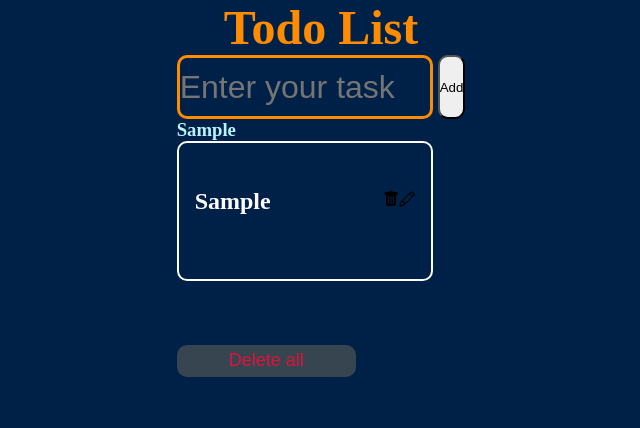
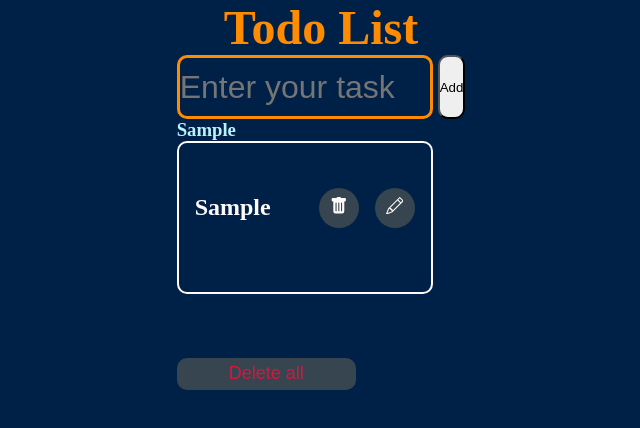
Before and after one commit to thodorisKall/Todo-List, a React (Create React App) app: page / in a window 1280 px wide. Both pictures are taken after typing "Sample" into the empty fields and a click on the button "Add". Shown: the top 428 px of the page, without its empty margins (319-959 px from the left). Built offline with nearby package versions, Linux system fonts and the light colour scheme.

Commit message:
feat: complete basic funcionality of Task component

```diff
--- a/src/Task.js
+++ b/src/Task.js
@@ -3,11 +3,15 @@ import { BsFillTrashFill, BsPencil } from "react-icons/bs"
 
 function Task({ name, task_id }) {
   return (
-    <div className='single__task'>
+    <div className='single__task' key={task_id}>
       <h2>{name}</h2>
       <div className='task__icons'>
-        <BsFillTrashFill />
-        <BsPencil />
+        <button id='btn-delete'>
+          <BsFillTrashFill />
+        </button>
+        <button id='btn-note'>
+          <BsPencil />
+        </button>
       </div>
     </div>
   )
```
